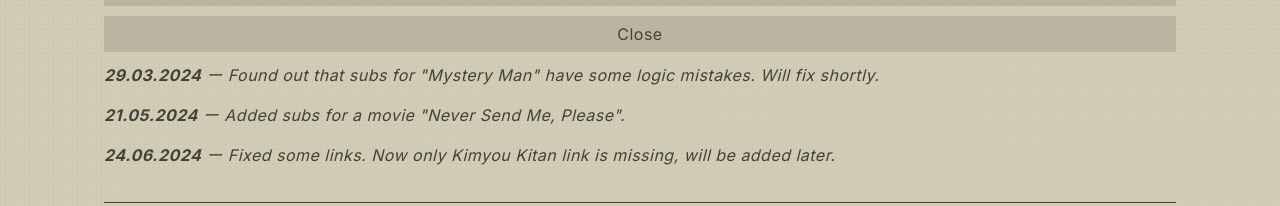
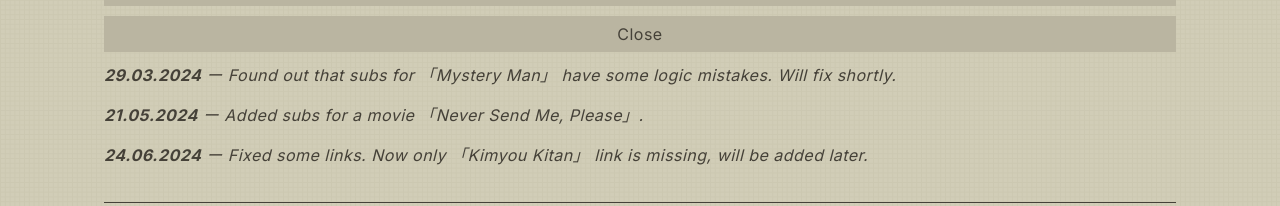
Before and after one commit to PavelKhomyakov/Portfolio-Page, a Next.js app: page / in a window 1280 px wide. Both pictures are taken after a click on the button "Latest Updates". Shown: the part 336-542 px from the top of the page. Built offline with nearby package versions, Linux system fonts and the light colour scheme.

Commit message:
Removed problematic symbols

```diff
--- a/src/app/lastUpdates.tsx
+++ b/src/app/lastUpdates.tsx
@@ -18,9 +18,9 @@ const LatestNewsButton = () => {
                 {showModal && (
                     <div className='marginSmall'>
                         <i>
-                            <p><b>29.03.2024</b> ー Обнаружил, что в субтитрах к &quot;Mystery Man&quot; есть логические ошибки. Исправлю в ближайшее время.</p>
-                            <p><b>21.05.2024</b> ー Субтитры к фильму &quot;Never Send Me, Please&quot; добавлены</p>
-                            <p><b>24.06.2024</b> ー Исправил ссылки. Сейчас нет ссылки только для Kimyou Kitan. Будет позже.</p>
+                            <p><b>29.03.2024</b> ー Обнаружил, что в субтитрах к 「Mystery Man」 есть логические ошибки. Исправлю в ближайшее время.</p>
+                            <p><b>21.05.2024</b> ー Субтитры к фильму 「Never Send Me, Please」 добавлены</p>
+                            <p><b>24.06.2024</b> ー Исправил ссылки. Сейчас нет ссылки только для 「Kimyou Kitan」. Будет позже.</p>
                         </i>
                     </div>
                 )}
@@ -35,9 +35,9 @@ const LatestNewsButton = () => {
                 {showModal && (
                     <div className='marginSmall'>
                         <i>
-                            <p><b>29.03.2024</b> ー Found out that subs for &quot;Mystery Man&quot; have some logic mistakes. Will fix shortly.</p>
-                            <p><b>21.05.2024</b> ー Added subs for a movie &quot;Never Send Me, Please&quot;.</p>
-                            <p><b>24.06.2024</b> ー Fixed some links. Now only Kimyou Kitan link is missing, will be added later.</p>
+                            <p><b>29.03.2024</b> ー Found out that subs for 「Mystery Man」 have some logic mistakes. Will fix shortly.</p>
+                            <p><b>21.05.2024</b> ー Added subs for a movie 「Never Send Me, Please」.</p>
+                            <p><b>24.06.2024</b> ー Fixed some links. Now only 「Kimyou Kitan」 link is missing, will be added later.</p>
                         </i>
                     </div>
                 )}
```
